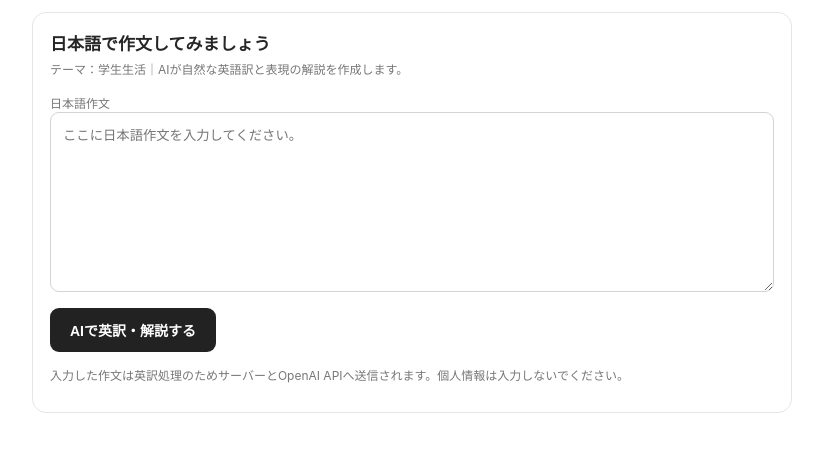
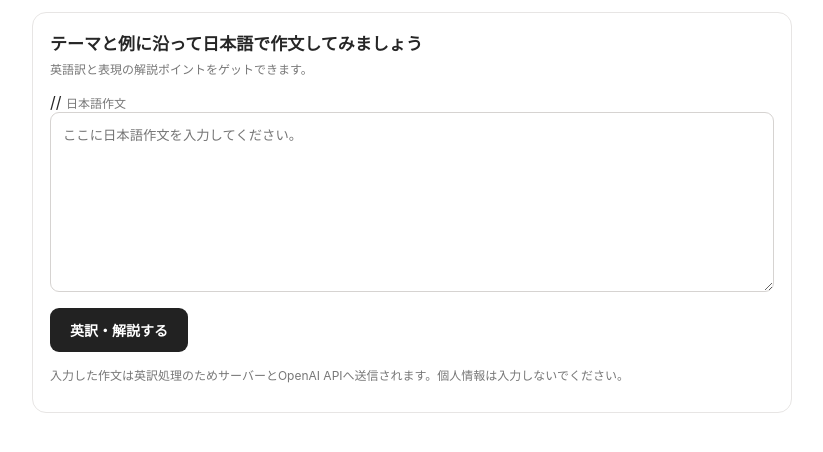
Before and after one commit to Dai0403/libre-english-essay, a plain HTML site: page index.html in a window 1280 px wide. Shown: the whole page, without its empty margins (228-1051 px from the left). Drawn offline with Linux system fonts and the light colour scheme.

Commit message:
Update index.html

```diff
--- a/index.html
+++ b/index.html
@@ -8,11 +8,11 @@
 </style>
 </head>
 <body><main class="wrap"><section class="panel">
-<h2>日本語で作文してみましょう</h2>
-<p class="sub">テーマ：学生生活｜AIが自然な英語訳と表現の解説を作成します。</p>
-<label for="essay" class="sub">日本語作文</label>
+<h2>テーマと例に沿って日本語で作文してみましょう</h2>
+<p class="sub">英語訳と表現の解説ポイントをゲットできます。</p>
+// <label for="essay" class="sub">日本語作文</label>
 <textarea id="essay" class="field" maxlength="4000" placeholder="ここに日本語作文を入力してください。"></textarea>
-<div class="actions"><button id="submit">AIで英訳・解説する</button><span id="status" class="status" aria-live="polite"></span></div>
+<div class="actions"><button id="submit">英訳・解説する</button><span id="status" class="status" aria-live="polite"></span></div>
 <section id="output" class="output" aria-live="polite"><div class="outhead"><strong>🇬🇧 英語訳・📝 解説ポイント</strong><button id="copy">結果をコピー</button></div><pre id="answer"></pre><div id="copyFallback" class="copyFallback"><p>ブラウザによって自動コピーが制限されています。下の文章を選択してコピーしてください（Mac: ⌘C / Windows: Ctrl+C）。</p><textarea id="copyText" readonly aria-label="コピー用の英訳と解説全文"></textarea><button id="selectAll" type="button">全文を選択</button></div></section>
 <p class="note">入力した作文は英訳処理のためサーバーとOpenAI APIへ送信されます。個人情報は入力しないでください。</p>
 </section></main>
```
